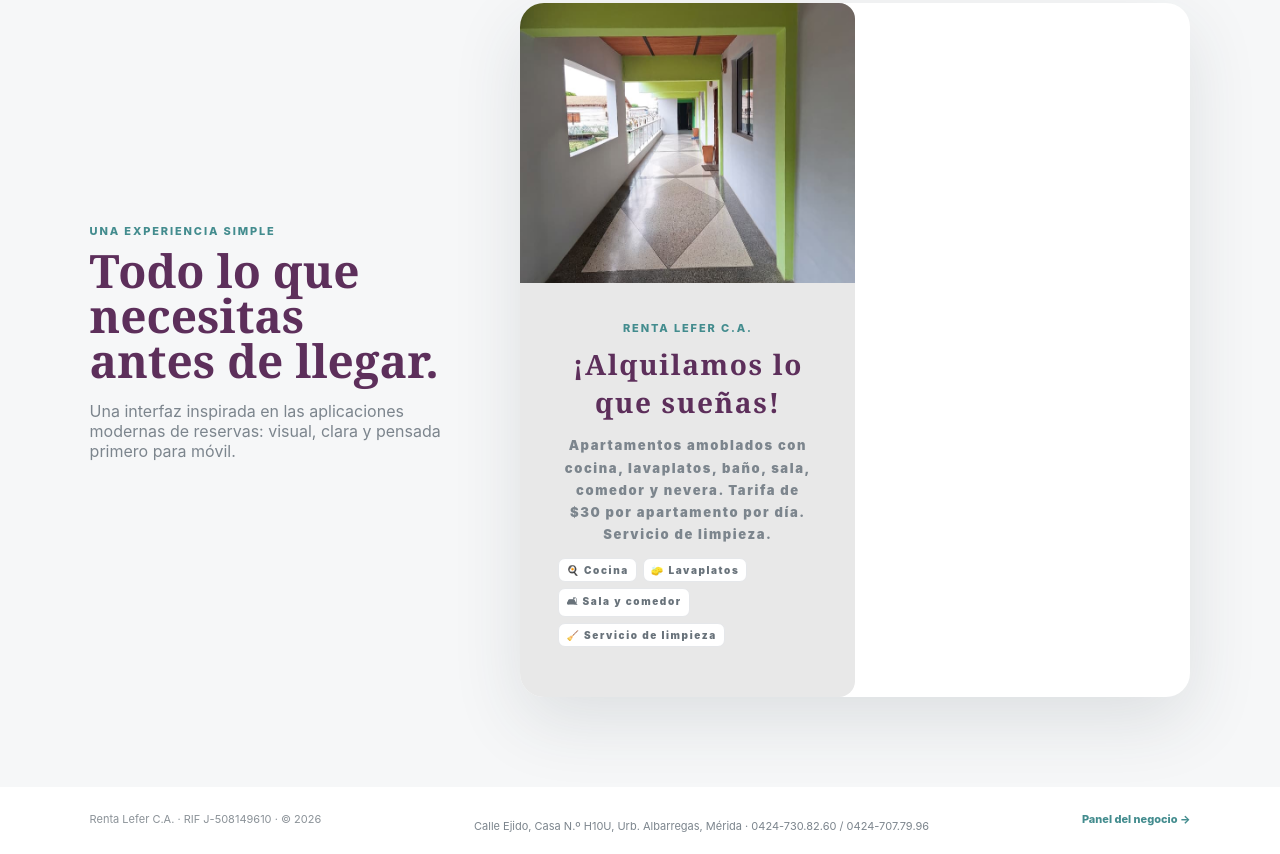
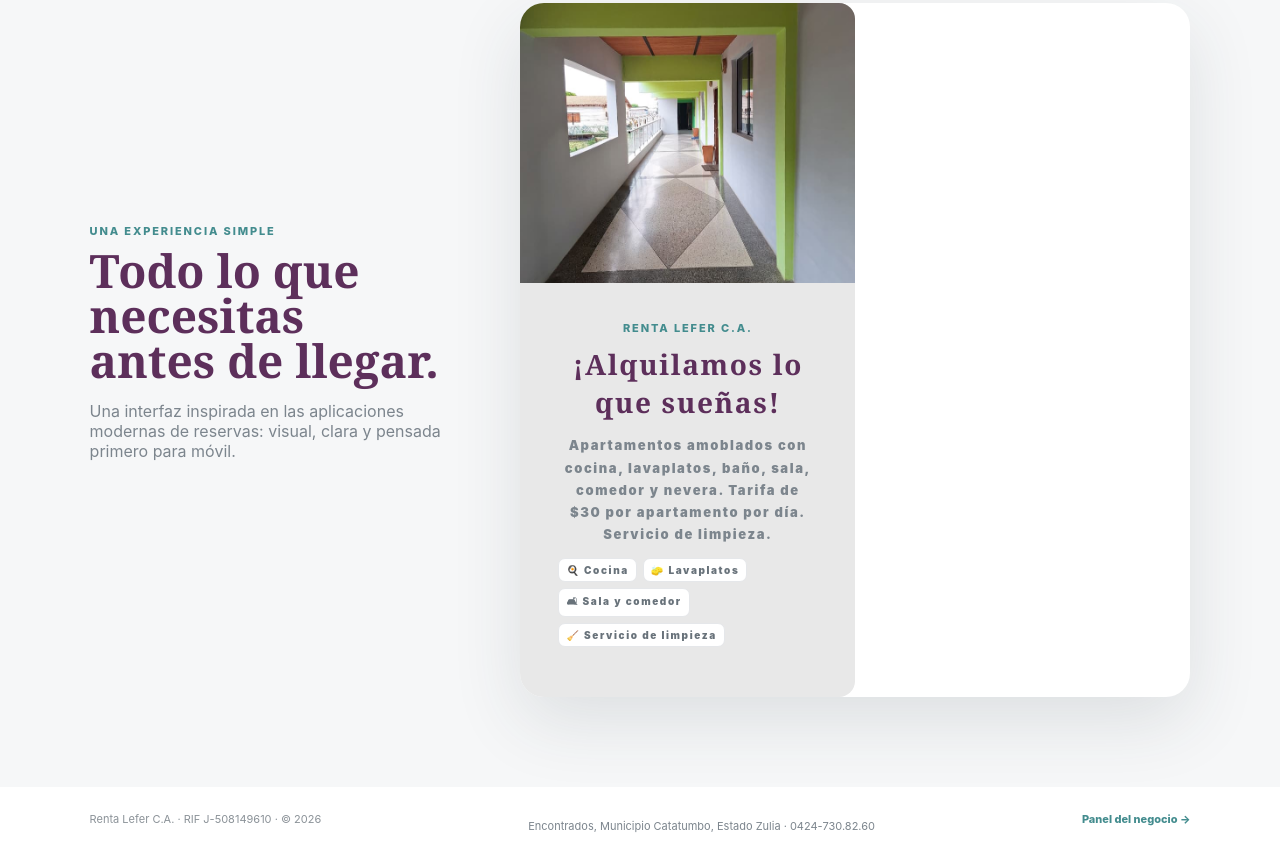
Before and after one commit to Nayeliaf/Sistema-reservas-Renta-Lefer, a plain HTML site: page index.html in a window 1280 px wide. Shown: the part 1806-2660 px from the top of the page. Drawn offline with Linux system fonts and the light colour scheme.

Commit message:
Add files via upload

```diff
--- a/index.html
+++ b/index.html
@@ -357,7 +357,7 @@
 <!-- FOOTER -->
 <footer>
   <div>Renta Lefer C.A. · RIF J-508149610 · © <span id="year"></span></div>
-  <div class="footer-contact">Calle Ejido, Casa N.º H10U, Urb. Albarregas, Mérida · 0424-730.82.60 / 0424-707.79.96</div>
+  <div class="footer-contact">Encontrados, Municipio Catatumbo, Estado Zulia · 0424-730.82.60</div>
   <a href="admin.html">Panel del negocio →</a>
 </footer>
 
```
